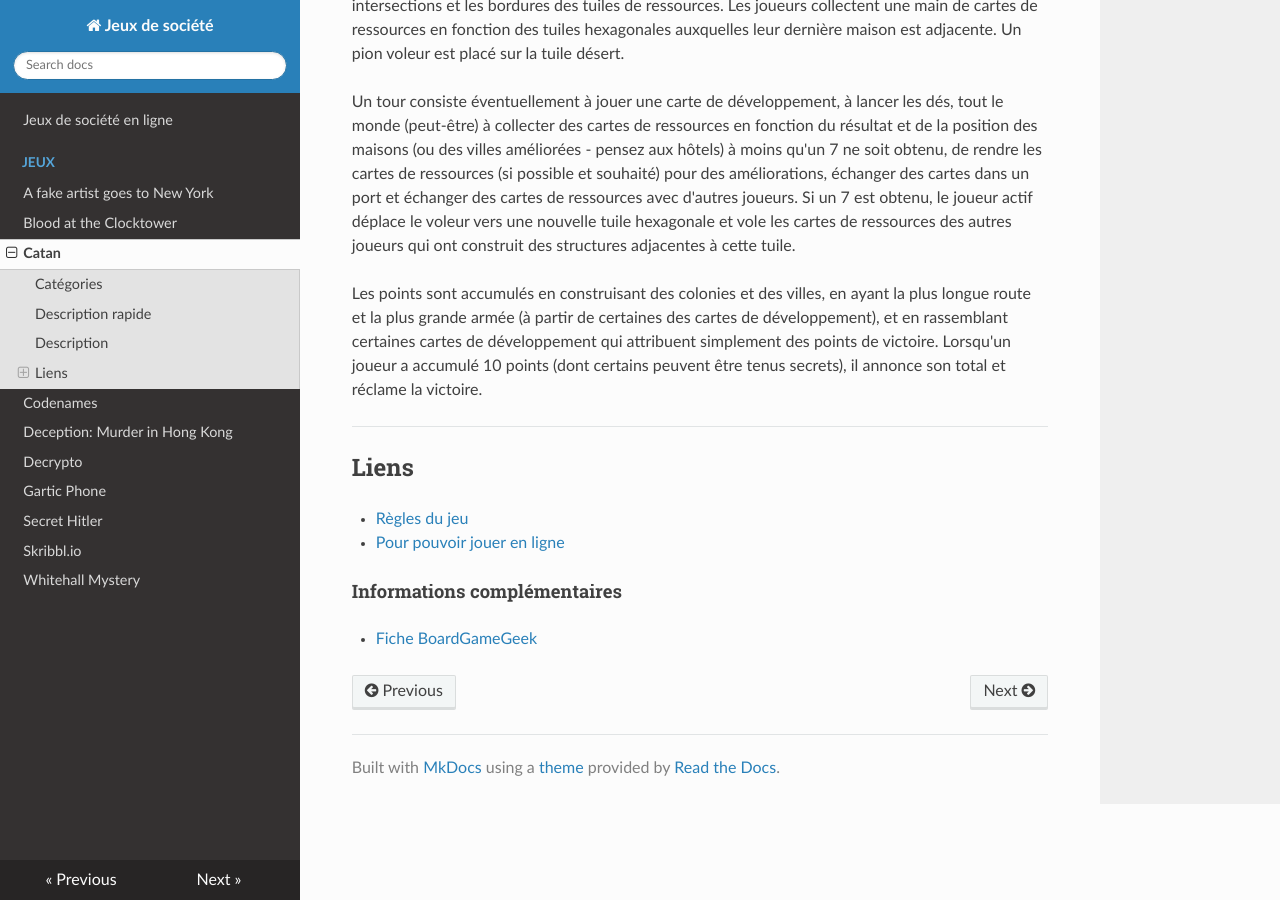
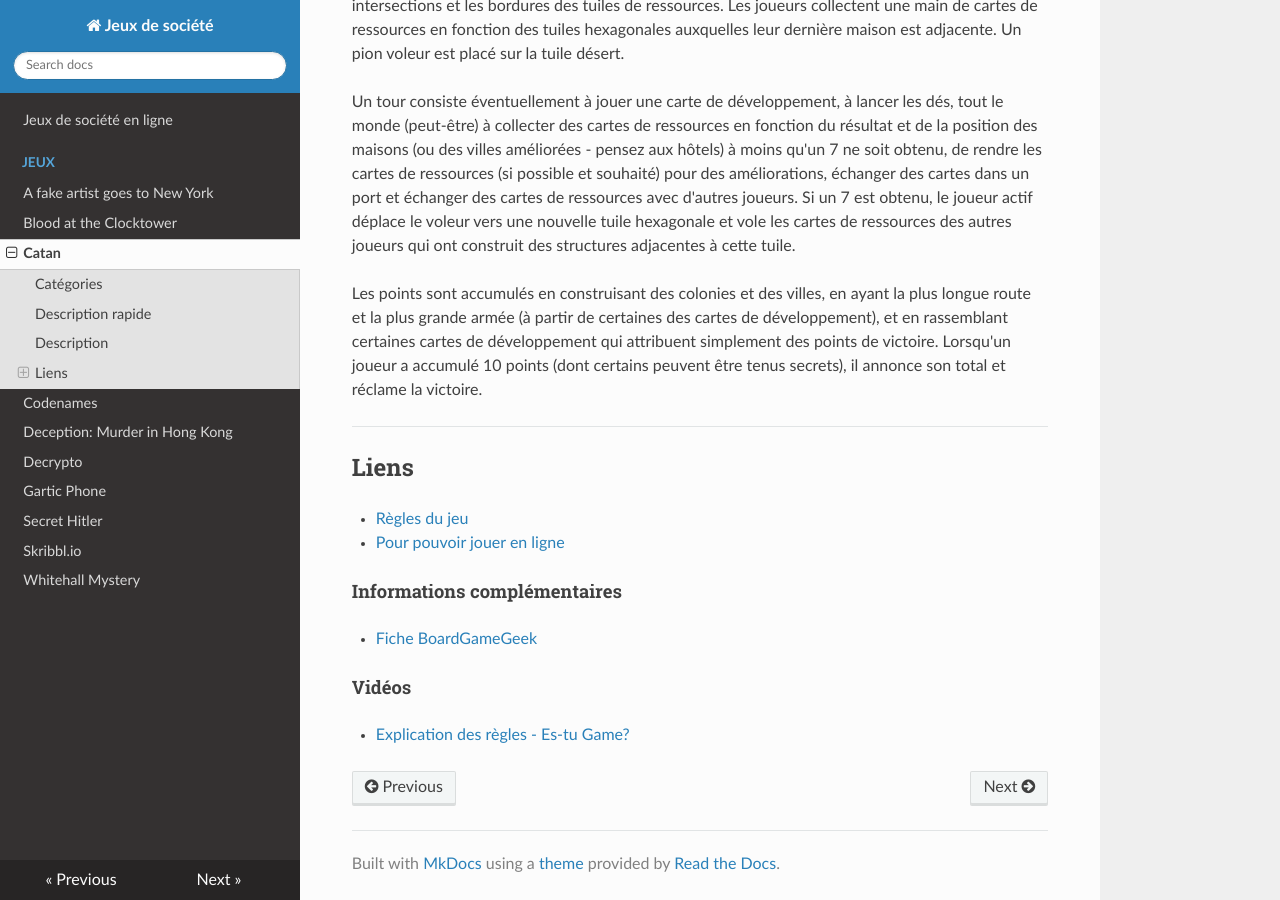
Before and after one commit to Adaendra/doc-jeux-de-societe, an MkDocs documentation site: the page built from docs/jeux/catan.md, in a window 1280 px wide and 900 px high, scrolled down 1130 px. Built offline with MkDocs 1.6.1, drawn with Linux system fonts in a browser that asks for light colours; nearby versions of some CDN libraries.

Commit message:
Mise à jour fiche Catan

```diff
--- a/docs/jeux/catan.md
+++ b/docs/jeux/catan.md
@@ -31,3 +31,6 @@ Les points sont accumulés en construisant des colonies et des villes, en ayant
 
 #### Informations complémentaires
 - [Fiche BoardGameGeek](https://boardgamegeek.com/boardgame/13/catan)
+
+#### Vidéos
+- [Explication des règles - Es-tu Game?](https://www.youtube.com/watch?v=UTIXgkm32oM)
```
